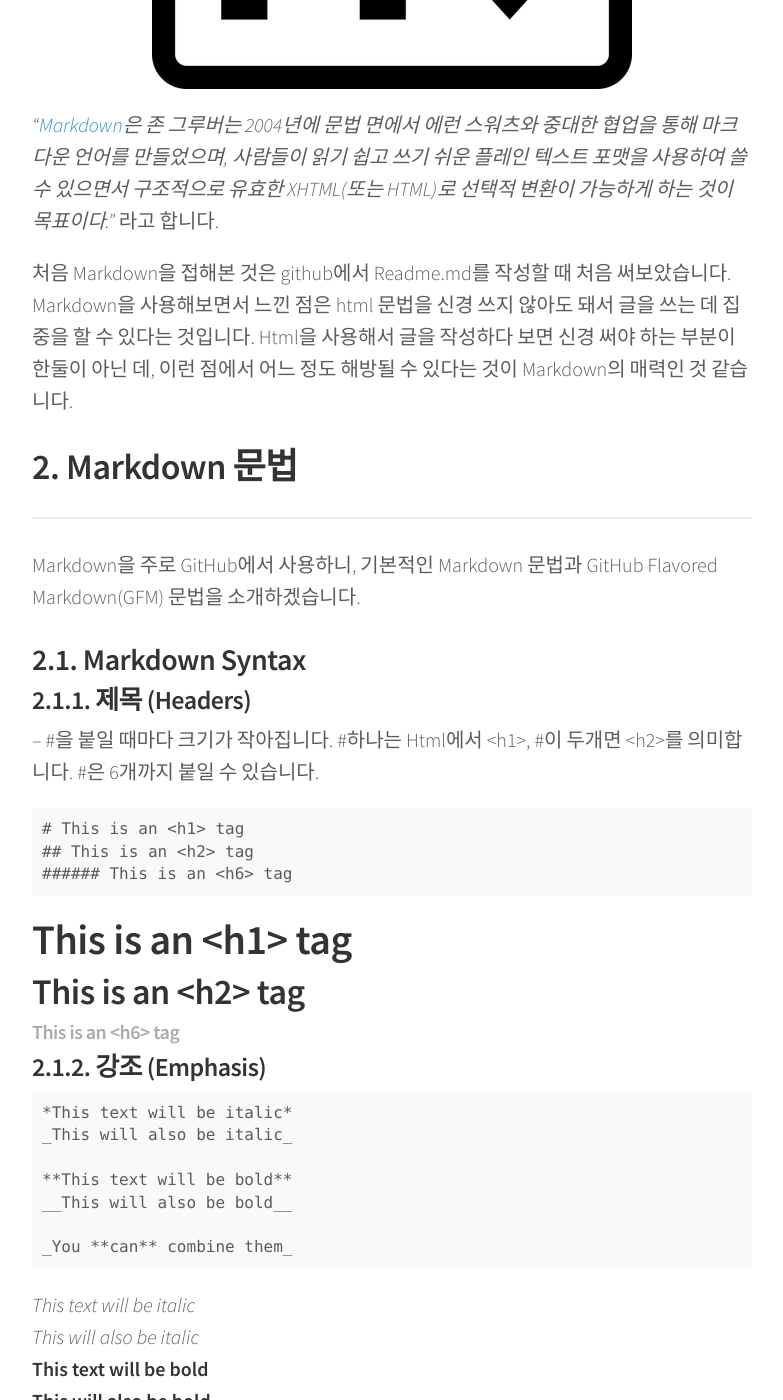
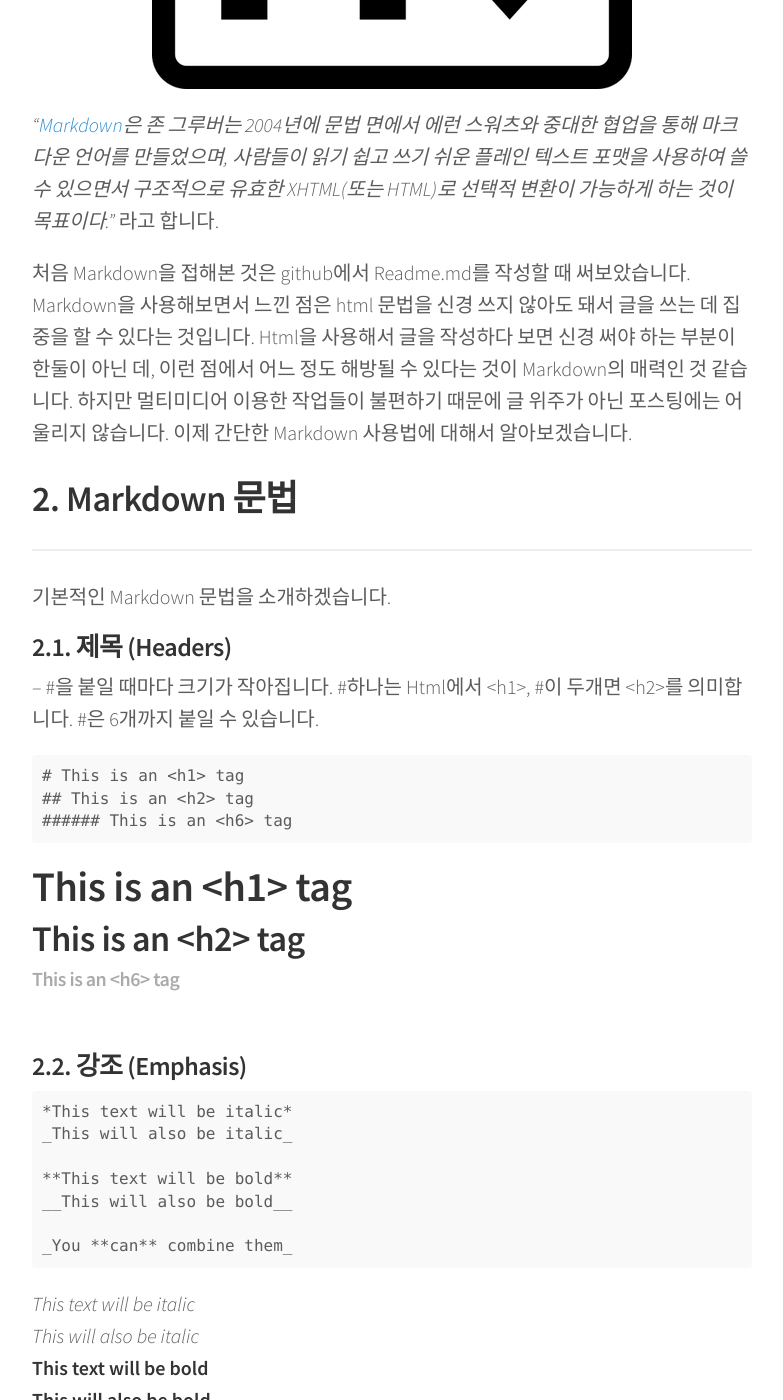
Before and after one commit to minseokism/minseokism.github.io, a Jekyll site: the page built from _posts/2017-02-07-markdown_01.md, in a window 1280 px wide and 1400 px high, scrolled down 674 px. Shown: the whole window, without its empty margins (248-1031 px from the left). Built offline with Jekyll 4.4.1, drawn with Linux system fonts in a browser that asks for light colours; comment, search, counter and statistics services are not loaded; some of the changed text lies outside the part shown.

Commit message:
Changed post-02

````diff
--- a/_posts/2017-02-07-markdown_01.md
+++ b/_posts/2017-02-07-markdown_01.md
@@ -15,14 +15,13 @@ share: true
 
 _"[Markdown](https://ko.wikipedia.org/wiki/%EB%A7%88%ED%81%AC%EB%8B%A4%EC%9A%B4)은 존 그루버는 2004년에 문법 면에서 에런 스워츠와 중대한 협업을 통해 마크다운 언어를 만들었으며, 사람들이 읽기 쉽고 쓰기 쉬운 플레인 텍스트 포맷을 사용하여 쓸 수 있으면서 구조적으로 유효한 XHTML(또는 HTML)로 선택적 변환이 가능하게 하는 것이 목표이다."_ 라고 합니다.
 
-처음 Markdown을 접해본 것은 github에서 Readme.md를 작성할 때 처음 써보았습니다. Markdown을 사용해보면서 느낀 점은 html 문법을 신경 쓰지 않아도 돼서 글을 쓰는 데 집중을 할 수 있다는 것입니다. Html을 사용해서 글을 작성하다 보면 신경 써야 하는 부분이 한둘이 아닌 데, 이런 점에서 어느 정도 해방될 수 있다는 것이 Markdown의 매력인 것 같습니다.
+처음 Markdown을 접해본 것은 github에서 Readme.md를 작성할 때 써보았습니다. Markdown을 사용해보면서 느낀 점은 html 문법을 신경 쓰지 않아도 돼서 글을 쓰는 데 집중을 할 수 있다는 것입니다. Html을 사용해서 글을 작성하다 보면 신경 써야 하는 부분이 한둘이 아닌 데, 이런 점에서 어느 정도 해방될 수 있다는 것이 Markdown의 매력인 것 같습니다. 하지만 멀티미디어 이용한 작업들이 불편하기 때문에 글 위주가 아닌 포스팅에는 어울리지 않습니다. 이제 간단한 Markdown 사용법에 대해서 알아보겠습니다.
 
 ## 2. Markdown 문법
 ----
-Markdown을 주로 GitHub에서 사용하니, 기본적인 Markdown 문법과 GitHub Flavored Markdown(GFM) 문법을 소개하겠습니다.
+기본적인 Markdown 문법을 소개하겠습니다.
 
-### 2.1. Markdown Syntax
-#### 2.1.1. 제목 (Headers)
+#### 2.1. 제목 (Headers)
 --  #을 붙일 때마다 크기가 작아집니다. #하나는 Html에서 <h1>, #이 두개면 <h2>를 의미합니다. #은 6개까지 붙일 수 있습니다.
 
 ```
@@ -37,7 +36,7 @@ Markdown을 주로 GitHub에서 사용하니, 기본적인 Markdown 문법과 Gi
 
 ###### This is an <h6> tag
 
-#### 2.1.2. 강조 (Emphasis)
+#### 2.2. 강조 (Emphasis)
 ```
 *This text will be italic*
 _This will also be italic_
@@ -54,9 +53,9 @@ _This will also be italic_
 __This will also be bold__
 _You **can** combine them_
 
-#### 2.1.3. 리스트 (Lists)
+#### 2.3. 리스트 (Lists)
 
-##### 2.1.3.1. Unordered
+##### 2.3.1. Unordered
 ```
 * Item 1
 * Item 2
@@ -69,7 +68,7 @@ _You **can** combine them_
   * Item 2a
   * Item 2b
 
-##### 2.1.3.2. Ordered
+##### 2.3.2. Ordered
 ```
 1. Item 1
 2. Item 2
@@ -83,14 +82,14 @@ _You **can** combine them_
    * Item 3a
    * Item 3b
 
-#### 2.1.4. 이미지 (Images)
+#### 2.4. 이미지 (Images)
 ```
 ![Hearth Stone](/images/20170207/hearthstone.jpg)
 Format: ![Alt Text](url)
 ```
 ![Hearth Stone](/images/20170207/hearthstone.jpg)
 
-#### 2.1.5. 인용구 (Blockquotes)
+#### 2.5. 인용구 (Blockquotes)
 ```
 As Kanye West said:
 
@@ -103,7 +102,7 @@ As Kanye West said:
 > We're living the future so
 > the present is our past.
 
-#### 2.1.6. 코드 넣기 (Inline code)
+#### 2.6. 코드 넣기 (Inline code)
 ```
 I think you should use an
 `<addr>` element here instead.
@@ -112,7 +111,7 @@ I think you should use an
 I think you should use an
 `<addr>` element here instead.
 
-#### 2.1.7. 링크 (Links)
+#### 2.7. 링크 (Links)
 ```
 You can even [link to Google!](http://google.com)
 Format: [Text](url)
@@ -120,7 +119,7 @@ Format: [Text](url)
 
 You can even [link to Google!](http://google.com)
 
-#### 2.1.8. 수평선 (Horizontal Rules)
+#### 2.8. 수평선 (Horizontal Rules)
 ```
 ---
 ***
@@ -131,7 +130,7 @@ ___
 ***
 ___
 
-#### 2.1.9. 코드 블록 (Code Blocks)
+#### 2.9. 코드 블록 (Code Blocks)
 ```
 ``` this is code blocks ```
 ```
@@ -139,11 +138,8 @@ ___
 ```
 this is code blocks
 ```
-
-
-### 2.2 GitHub Flavored Markdown Syntax
-
-
-## 3. 참고 문서
+## 3. Markdown Editor
+**[Stackedit](https://stackedit.io/editor)** - Web 용 에디터로 Blogger, Dropbox, GitHub, Google Drive, SSH serve, Tumblr, WordPress 등과 연동이 되어 편리하게 사용 가능합니다. 저는 [Visual Studio Code](https://code.visualstudio.com/)로 Markdown을 작성한 다음 Stackedit으로 문법을 확인하기 위해 사용합니다.
+## 4. 참고 문서
 ----
 - [Mastering Markdown - GitHub](https://guides.github.com/features/mastering-markdown/)
````
